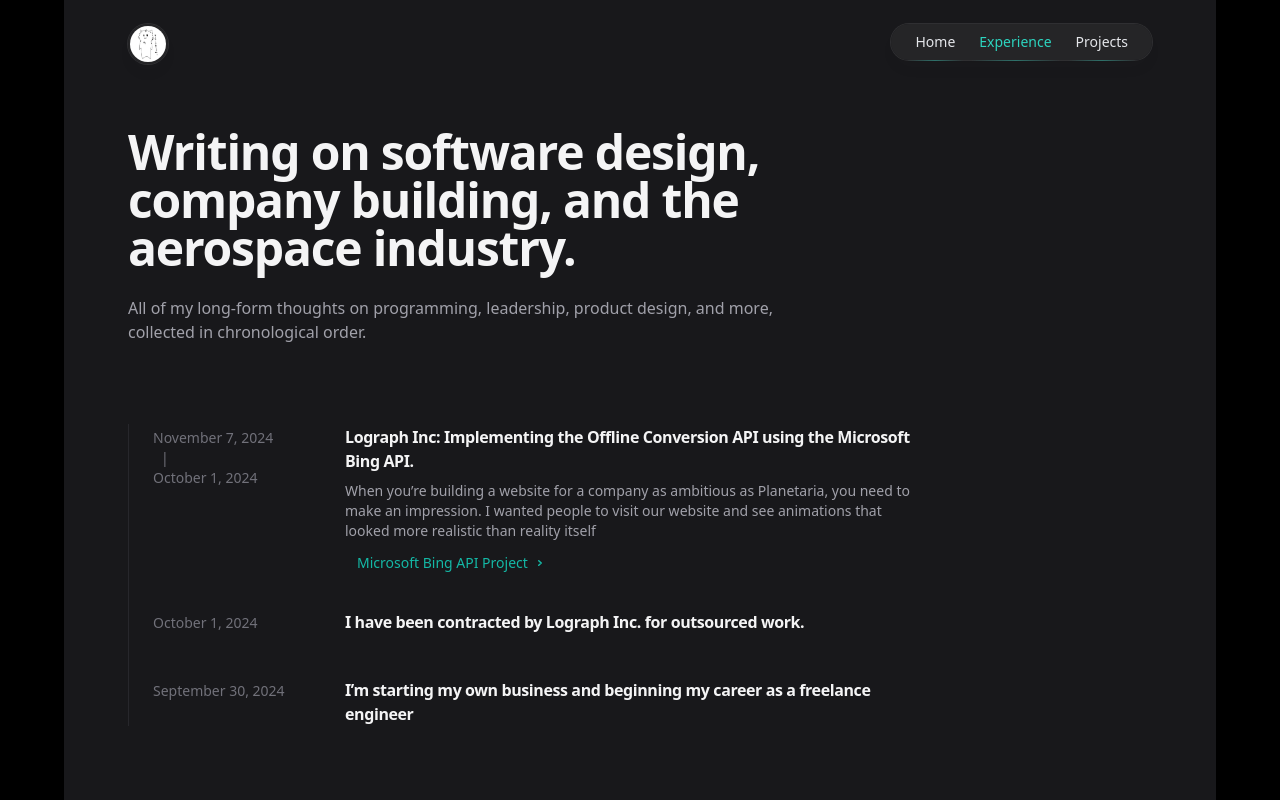
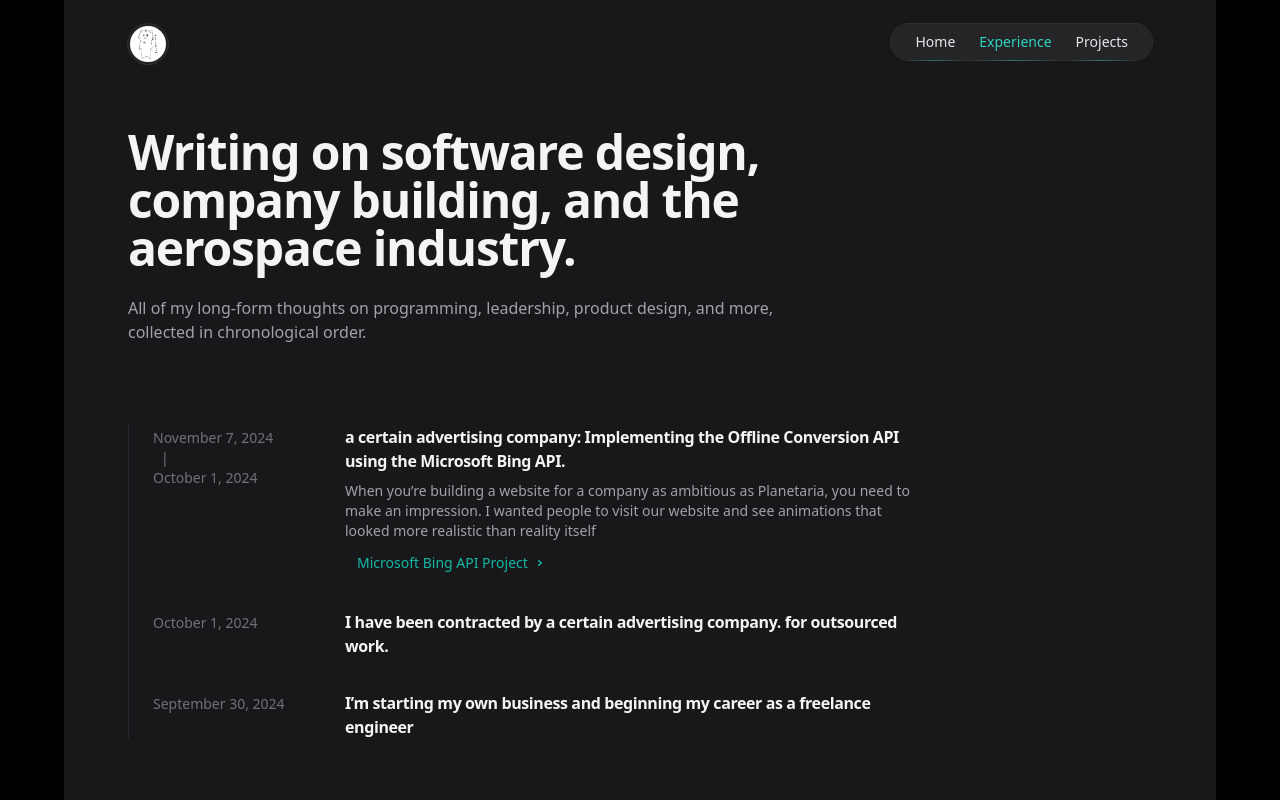
Before and after one commit to Temmy3620/miomio-portfolio, a Next.js app: page /experience in a window 1280 px wide. Shown: the top 800 px of the page. Built offline with nearby package versions, Linux system fonts and the light colour scheme.

Commit message:
色々変更

```diff
--- a/app/experience/page.tsx
+++ b/app/experience/page.tsx
@@ -1,6 +1,6 @@
 const articles = [
   {
-    title: 'Lograph Inc: Implementing the Offline Conversion API using the Microsoft Bing API.',
+    title: 'a certain advertising company: Implementing the Offline Conversion API using the Microsoft Bing API.',
     date: {
       start: '2024-10-01',
       end: '2024-11-07'
@@ -13,7 +13,7 @@ const articles = [
     },
   },
   {
-    title: 'I have been contracted by Lograph Inc. for outsourced work.',
+    title: 'I have been contracted by a certain advertising company. for outsourced work.',
     date: {
       start: '2024-10-01'
     },
```
